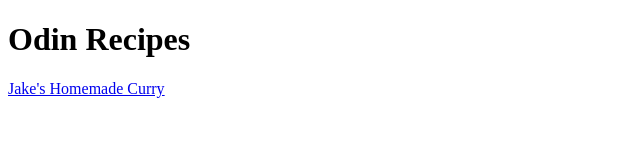
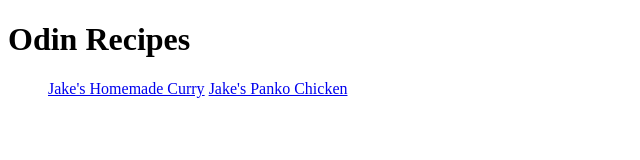
Before and after one commit to Jake-Face/odin-recipes, a plain HTML site: page index.html in a window 1280 px wide. Shown: the whole page, without its empty margins (0-640 px from the left). Drawn offline with Linux system fonts and the light colour scheme.

Commit message:
Added link to chicken recipe

```diff
--- a/index.html
+++ b/index.html
@@ -7,6 +7,9 @@
 
     <body>
         <h1>Odin Recipes</h1>
-        <a href="./recipes/curry.html">Jake's Homemade Curry</a>
+            <ul>
+                <a href="./recipes/curry.html">Jake's Homemade Curry</a>
+                <a href="./recipes/chicken.html">Jake's Panko Chicken</a>
+            </ul>
     </body>
 </html>
```
